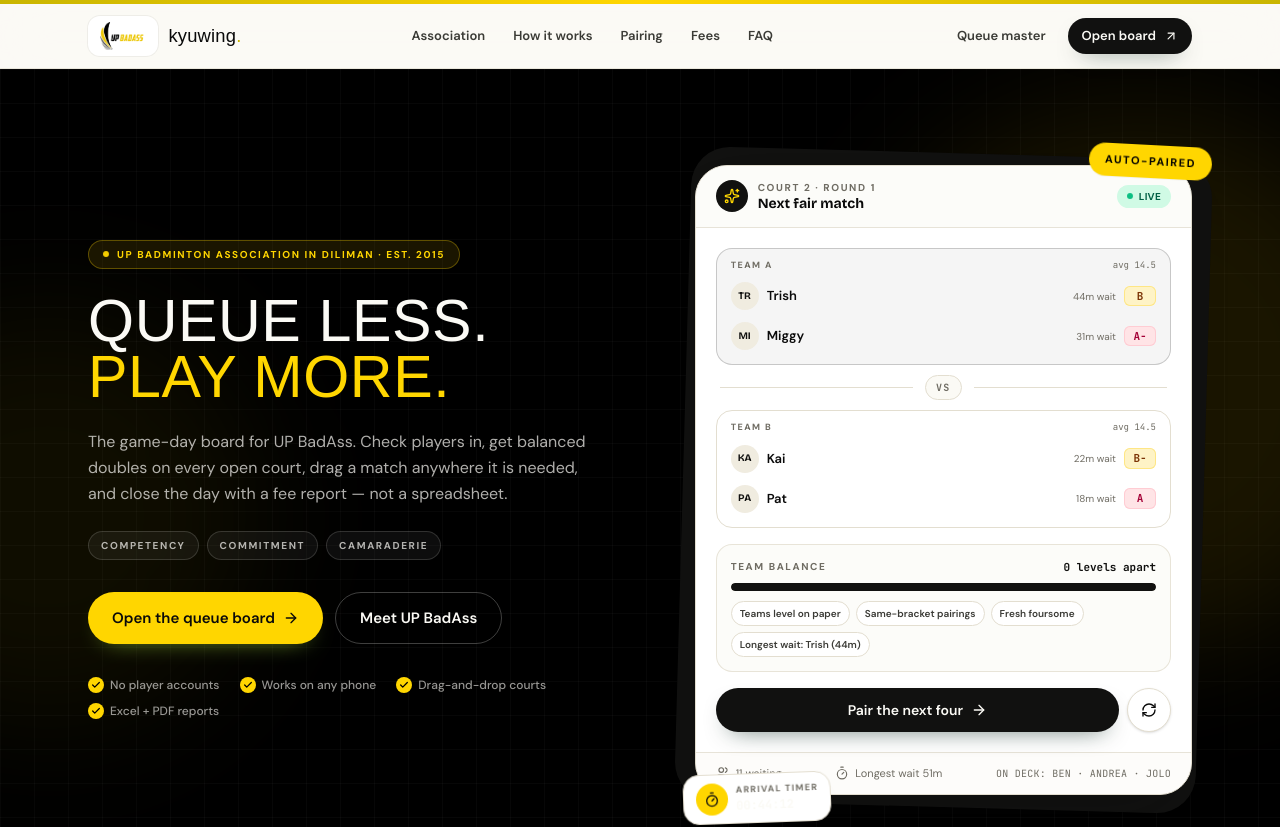
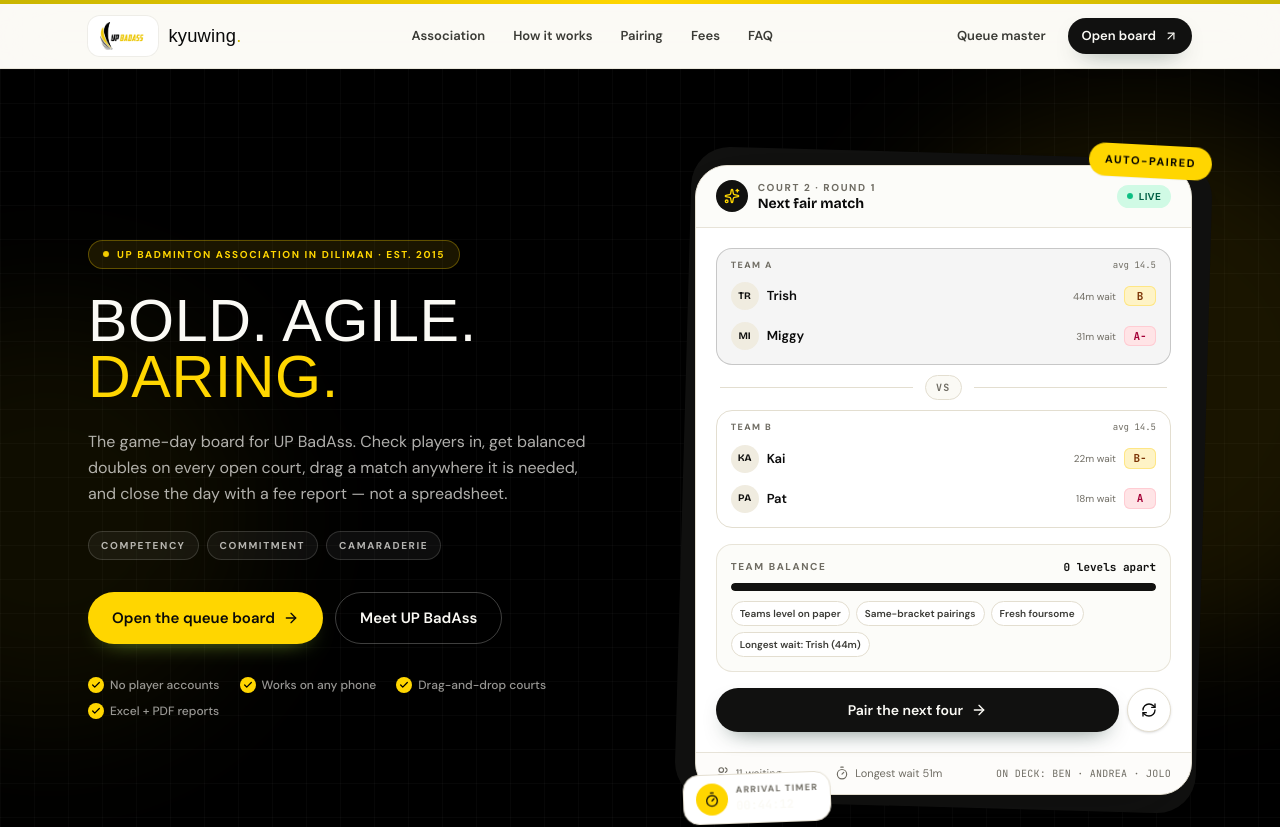
Before and after one commit to jeremiahdanielregalario/kyuwing, a Next.js app: page / in a window 1280 px wide. Shown: the top 827 px of the page. Built offline with nearby package versions, Linux system fonts and the light colour scheme; no server answers; a web font is replaced by a local one.

Commit message:
Change tagline to Bold. Agile. Daring.

```diff
--- a/app/layout.tsx
+++ b/app/layout.tsx
@@ -41,7 +41,7 @@ export const metadata: Metadata = {
   creator: "Danyel Regalario",
   openGraph: {
     title: "Kyuwing — the UP BadAss queue board",
-    description: "Queue less. Play more. Fair, fast game-day queueing for UP BadAss.",
+    description: "Bold. Agile. Daring. Fair, fast game-day queueing for UP BadAss.",
     type: "website",
     locale: "en_PH",
     siteName: "Kyuwing",
@@ -49,7 +49,7 @@ export const metadata: Metadata = {
   twitter: {
     card: "summary_large_image",
     title: "Kyuwing — the UP BadAss queue board",
-    description: "Queue less. Play more. Fair, fast game-day queueing for UP BadAss.",
+    description: "Bold. Agile. Daring. Fair, fast game-day queueing for UP BadAss.",
   },
 };
 
--- a/app/page.tsx
+++ b/app/page.tsx
@@ -196,9 +196,9 @@ export default function HomePage() {
                 UP Badminton Association in Diliman · Est. 2015
               </span>
               <h1 className="font-brand text-cream mt-6 text-[2.5rem] leading-[0.95] tracking-tight uppercase sm:text-[3.2rem] lg:text-[3.7rem]">
-                Queue less.
+                Bold. Agile.
                 <br />
-                <span className="text-lime">Play more.</span>
+                <span className="text-lime">Daring.</span>
               </h1>
               <p className="text-cream/70 mt-6 max-w-lg text-[15px] leading-relaxed sm:text-base">
                 The game-day board for UP BadAss. Check players in, get balanced doubles on every open court,
```
Also changed, not shown: 1 other file (tests, documents, lock files or other folders).
